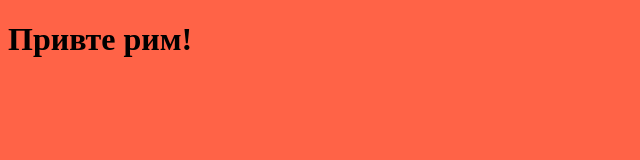
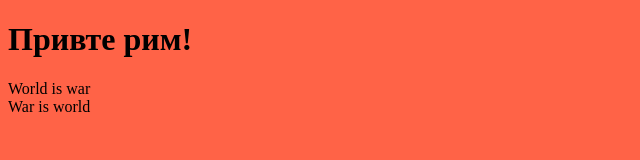
Before and after one commit to ratov/webdev, a plain HTML site: page index.html in a window 1280 px wide. Shown: the whole page, without its empty margins (0-640 px from the left). Drawn offline with Linux system fonts and the light colour scheme.

Commit message:
index.html mod

```diff
--- a/index.html
+++ b/index.html
@@ -11,5 +11,12 @@
 
   <h1>Привте рим!</h1>
 
+  <div class="container">
+    <div class="row">
+      <div class="col-md-6">World is war</div>
+      <div class="col-md-6">War is world</div>
+    </div>
+  </div>
+
 </body>
 </html>
```
